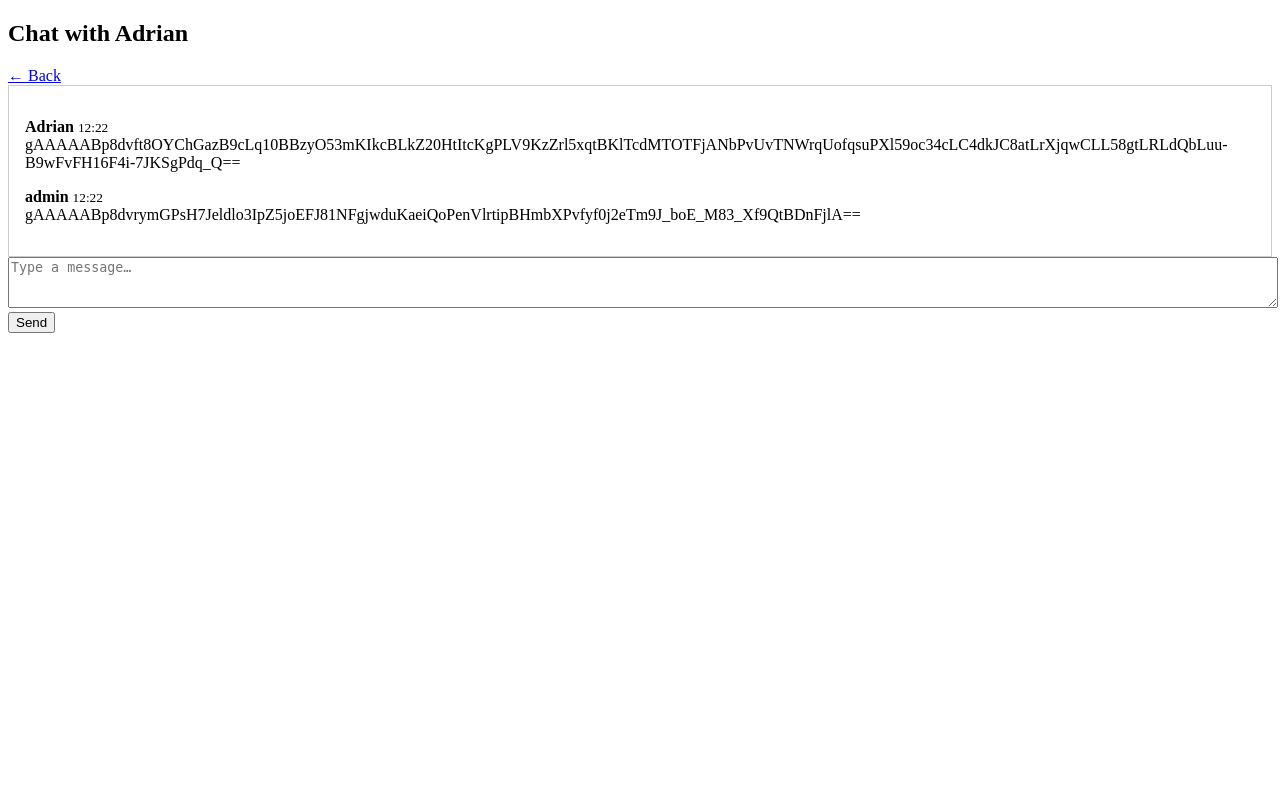
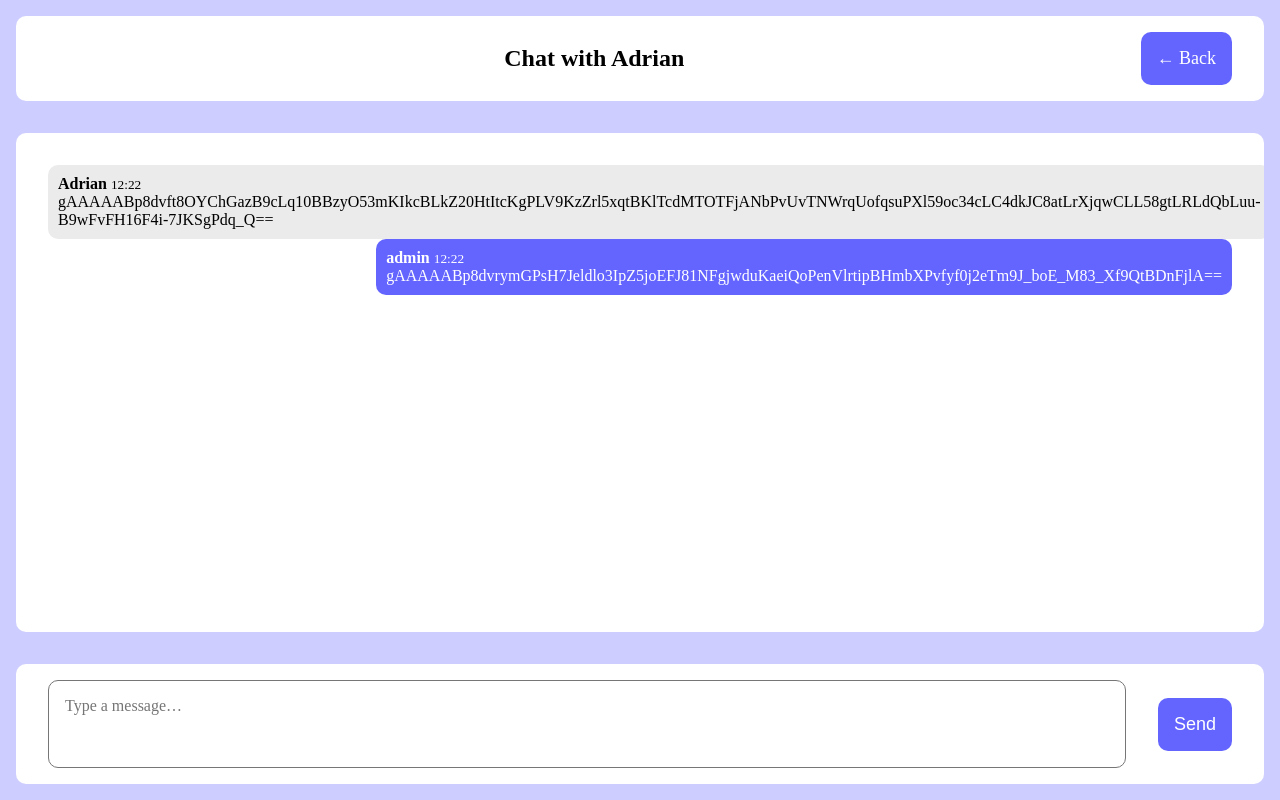
Before and after one commit to Benjamin-LucasM/Message-app, a Django app: a page that uses messageapp/messaging/templates/messaging/chat.html in a window 1280 px wide. Run offline with Django 5.2, Linux system fonts and the light colour scheme; a user stored in the database is signed in; data comes from the database, SQL or seed files in the repository; both versions use the stored data as it was after the commit.

Commit message:
css fixed
css edited for chats and inbox

```diff
--- a/messageapp/messaging/static/messaging/chat.css
+++ b/messageapp/messaging/static/messaging/chat.css
@@ -0,0 +1,114 @@
+* {
+    box-sizing: border-box;
+    margin: 0;
+    padding: 0;
+}
+
+html, body {
+    height: 100%;
+}
+
+body {
+    background-color: rgb(205, 205, 255);
+    padding: 1rem;
+    display: flex;
+    flex-direction: column;
+    gap: 2rem;
+}
+
+header {
+    display: flex;
+    background-color: white;
+    justify-content: space-between;
+    align-items: center;
+    border-radius: 10px;
+    padding: 1rem 2rem;
+    position: sticky;
+    z-index: 10;
+}
+
+header a {
+    font-size: large;
+    background-color: rgb(100, 100, 255);
+    padding: 1rem;
+    border-radius: 10px;
+    color: white;
+    text-decoration: none;
+}
+
+header a:hover {
+    background-color: rgb(59, 59, 245);
+}
+
+header h1 {
+    margin: 0;
+    font-size: 1.5rem;
+}
+
+.chat-box {
+    display: flex;
+    flex-direction: column;
+    background-color: white;
+    padding: 2rem;
+    border-radius: 10px;
+    flex: 1;
+    overflow-y: auto;
+}
+
+.message {
+    padding: 1rem;
+    border-radius: 10px;
+    margin-bottom: 1rem;
+    max-width: 60%;
+    width: fit-content;
+}
+
+.message-own {
+    background-color: rgb(100, 100, 255);
+    color: white;
+    align-self: flex-end;
+    border-radius: 10px;
+    padding: 10px;
+}
+
+.message-other {
+    background-color: rgb(235, 235, 235);
+    color: black;
+    align-self: flex-start;
+    border-radius: 10px;
+    padding: 10px;
+}
+
+.message-form {
+    background-color: white;
+    padding: 1rem 2rem;
+    border-radius: 10px;
+    display: flex;
+    gap: 1rem;
+    align-items: center;
+    position: sticky;
+    z-index: 10;
+}
+
+.message-form textarea {
+    flex: 1;
+    border-radius: 10px;
+    padding: 1rem;
+    font-size: 1rem;
+    font-family: inherit;
+    resize: none;
+}
+
+.message-form button {
+    background-color: rgb(100, 100, 255);
+    color: white;
+    border: none;
+    padding: 1rem;
+    border-radius: 10px;
+    font-size: large;
+    cursor: pointer;
+}
+
+.message-form button:hover {
+    background-color: rgb(59, 59, 245);
+}
--- a/messageapp/messaging/static/messaging/user.css
+++ b/messageapp/messaging/static/messaging/user.css
@@ -1,4 +1,3 @@
-/* css for login and register */
 body {
     display: flex;
     align-items: center;
--- a/messageapp/messaging/templates/messaging/chat.html
+++ b/messageapp/messaging/templates/messaging/chat.html
@@ -6,22 +6,29 @@
     <link rel="stylesheet" href="{% static 'messaging/chat.css' %}">
 </head>
 <body>
-  <h2>Chat with {{ other.username }}</h2>
-  <a href="{% url 'inbox' %}">← Back</a>
+  <header>
+    <p></p>
+    <h1> Chat with {{ other.username }}</h1>
+    <a href="{% url 'inbox' %}">← Back</a>
+  </header>
 
-  <div style="border:1px solid #ccc; padding:1rem; max-height:400px; overflow-y:auto;">
+  <div class="chat-box">
     {% for msg in messages %}
-      <p>
-        <strong>{{ msg.sender.username }}</strong>
-        <small>{{ msg.timestamp|date:"H:i" }}</small><br>
-        {{ msg.body }}
-      </p>
+      {% if msg.sender == request.user %}
+        <div class="message-own">
+      {% else %}
+        <div class="message-other">
+      {% endif %}
+          <strong>{{ msg.sender.username }}</strong>
+          <small>{{ msg.timestamp|date:"H:i" }}</small><br>
+          {{ msg.body }}
+        </div>
     {% empty %}
       <p>No messages yet. Say hello!</p>
     {% endfor %}
   </div>
 
-  <form method="post">
+  <form class="message-form" method="post">
     {% csrf_token %}
     <textarea name="body" rows="3" placeholder="Type a message…" style="width:100%"></textarea><br>
     <button type="submit">Send</button>
```
Also changed, not shown: messageapp/messaging/static/messaging/inbox.css (+53 -0 lines), messageapp/messaging/templates/messaging/inbox.html (+13 -2 lines), messageapp/db.sqlite3.
